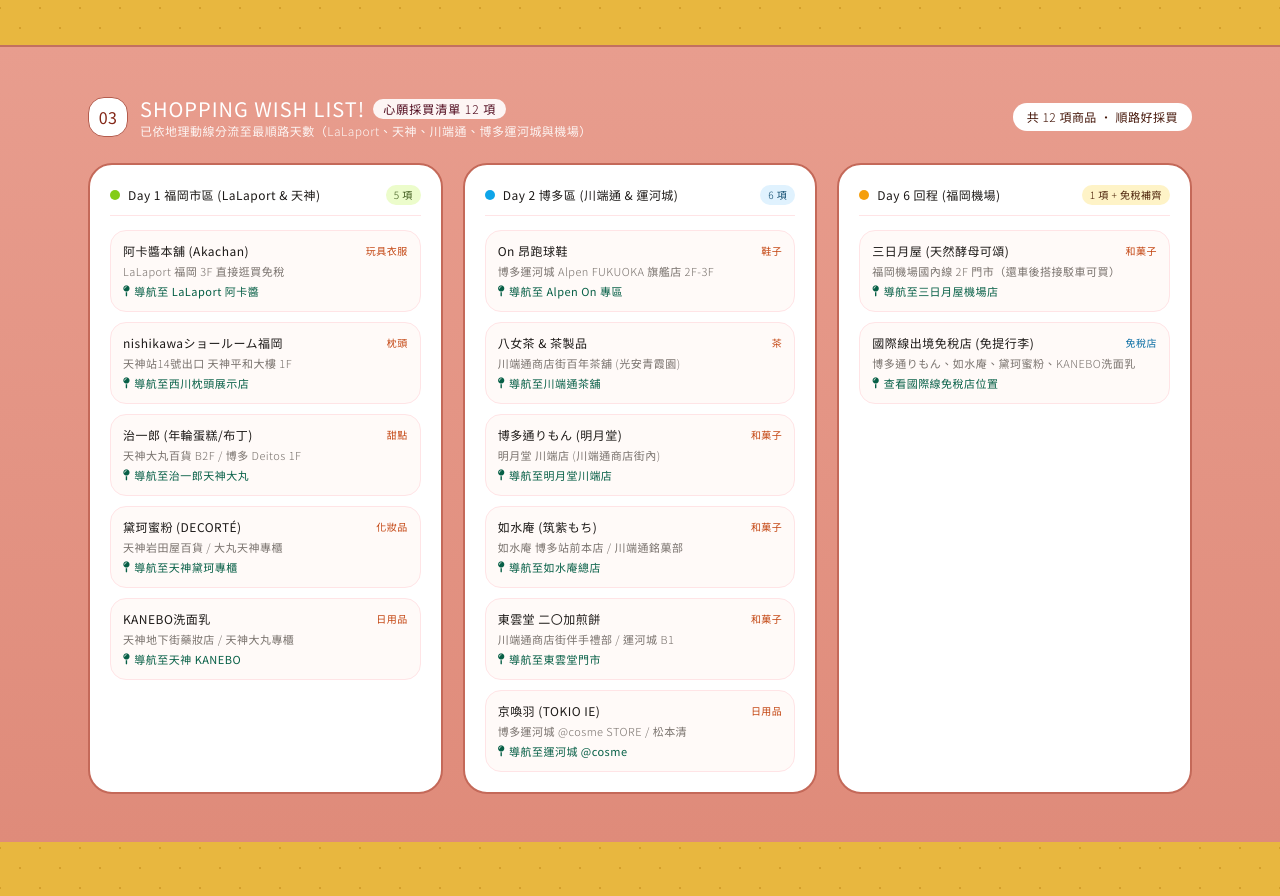
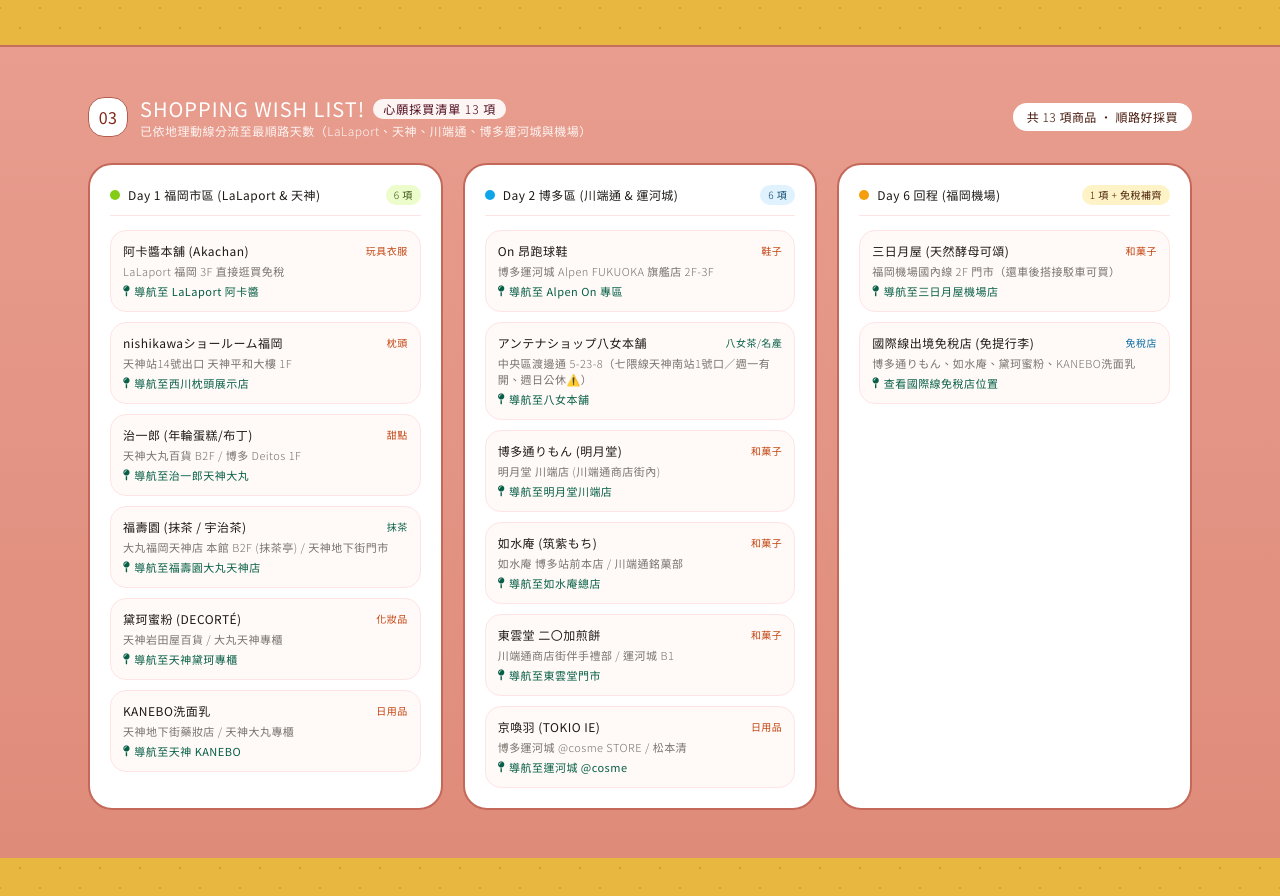
Before and after one commit to cherry840819-dev/fukuoka, a plain HTML site: page index.html in a window 1280 px wide. Shown: the part 2392-3288 px from the top of the page. Drawn offline with nearby package versions, Linux system fonts and the light colour scheme.

Commit message:
Update index.html

```diff
--- a/index.html
+++ b/index.html
@@ -546,13 +546,13 @@
             <div>
               <h2 class="text-base sm:text-xl font-normal text-white tracking-wider flex flex-wrap items-center gap-2">
                 <span>SHOPPING WISH LIST!</span>
-                <span class="text-xs font-light text-rose-950 bg-white/90 px-2.5 py-0.5 rounded-full whitespace-nowrap shrink-0">心願採買清單 12 項</span>
+                <span class="text-xs font-light text-rose-950 bg-white/90 px-2.5 py-0.5 rounded-full whitespace-nowrap shrink-0">心願採買清單 13 項</span>
               </h2>
               <p class="text-xs font-light text-white/90">已依地理動線分流至最順路天數（LaLaport、天神、川端通、博多運河城與機場）</p>
             </div>
           </div>
           <span class="text-xs px-3.5 py-1.5 rounded-full bg-white text-orange-950 font-light shadow-2xs hidden sm:inline whitespace-nowrap">
-            共 12 項商品 · 順路好採買
+            共 13 項商品 · 順路好採買
           </span>
         </div>
 
@@ -565,7 +565,7 @@
               <span class="font-normal text-stone-900 flex items-center gap-2">
                 <span class="w-2.5 h-2.5 rounded-full bg-lime-500"></span> Day 1 福岡市區 (LaLaport & 天神)
               </span>
-              <span class="text-[10px] px-2 py-0.5 rounded-full bg-lime-100 text-lime-900 font-light">5 項</span>
+              <span class="text-[10px] px-2 py-0.5 rounded-full bg-lime-100 text-lime-900 font-light">6 項</span>
             </div>
             <ul class="space-y-2.5 text-stone-700">
               <li class="p-3 bg-[#fffaf8] rounded-2xl border border-rose-100 space-y-1">
@@ -596,6 +596,16 @@
                 <p class="text-[11px] text-stone-500 font-light">天神大丸百貨 B2F / 博多 Deitos 1F</p>
                 <button onclick="googleMapsSearch('治一郎 大丸福岡天神店')" class="mt-1 text-emerald-800 hover:text-emerald-950 font-normal flex items-center gap-1 text-[11px]">
                   <i class="fa-solid fa-map-pin"></i> 導航至治一郎天神大丸
+                </button>
+              </li>
+              <li class="p-3 bg-[#fffaf8] rounded-2xl border border-rose-100 space-y-1">
+                <div class="flex justify-between font-normal text-stone-900">
+                  <span>福壽園 (抹茶 / 宇治茶)</span>
+                  <span class="text-emerald-800 text-[10px] font-light">抹茶</span>
+                </div>
+                <p class="text-[11px] text-stone-500 font-light">大丸福岡天神店 本館 B2F (抹茶亭) / 天神地下街門市</p>
+                <button onclick="googleMapsSearch('福寿園 抹茶亭 大丸福岡天神店')" class="mt-1 text-emerald-800 hover:text-emerald-950 font-normal flex items-center gap-1 text-[11px]">
+                  <i class="fa-solid fa-map-pin"></i> 導航至福壽園大丸天神店
                 </button>
               </li>
               <li class="p-3 bg-[#fffaf8] rounded-2xl border border-rose-100 space-y-1">
@@ -642,12 +652,12 @@
               </li>
               <li class="p-3 bg-[#fffaf8] rounded-2xl border border-rose-100 space-y-1">
                 <div class="flex justify-between font-normal text-stone-900">
-                  <span>八女茶 & 茶製品</span>
-                  <span class="text-orange-700 text-[10px] font-light">茶</span>
+                  <span>アンテナショップ八女本舗</span>
+                  <span class="text-emerald-800 text-[10px] font-light">八女茶/名產</span>
                 </div>
-                <p class="text-[11px] text-stone-500 font-light">川端通商店街百年茶舖 (光安青霞園)</p>
-                <button onclick="googleMapsSearch('光安青霞園茶舗 上川端町 福岡')" class="mt-1 text-emerald-800 hover:text-emerald-950 font-normal flex items-center gap-1 text-[11px]">
-                  <i class="fa-solid fa-map-pin"></i> 導航至川端通茶舖
+                <p class="text-[11px] text-stone-500 font-light">中央區渡邊通 5-23-8（七隈線天神南站1號口／週一有開、週日公休⚠️）</p>
+                <button onclick="googleMapsSearch('アンテナショップ八女本舗 福岡')" class="mt-1 text-emerald-800 hover:text-emerald-950 font-normal flex items-center gap-1 text-[11px]">
+                  <i class="fa-solid fa-map-pin"></i> 導航至八女本舗
                 </button>
               </li>
               <li class="p-3 bg-[#fffaf8] rounded-2xl border border-rose-100 space-y-1">
```
